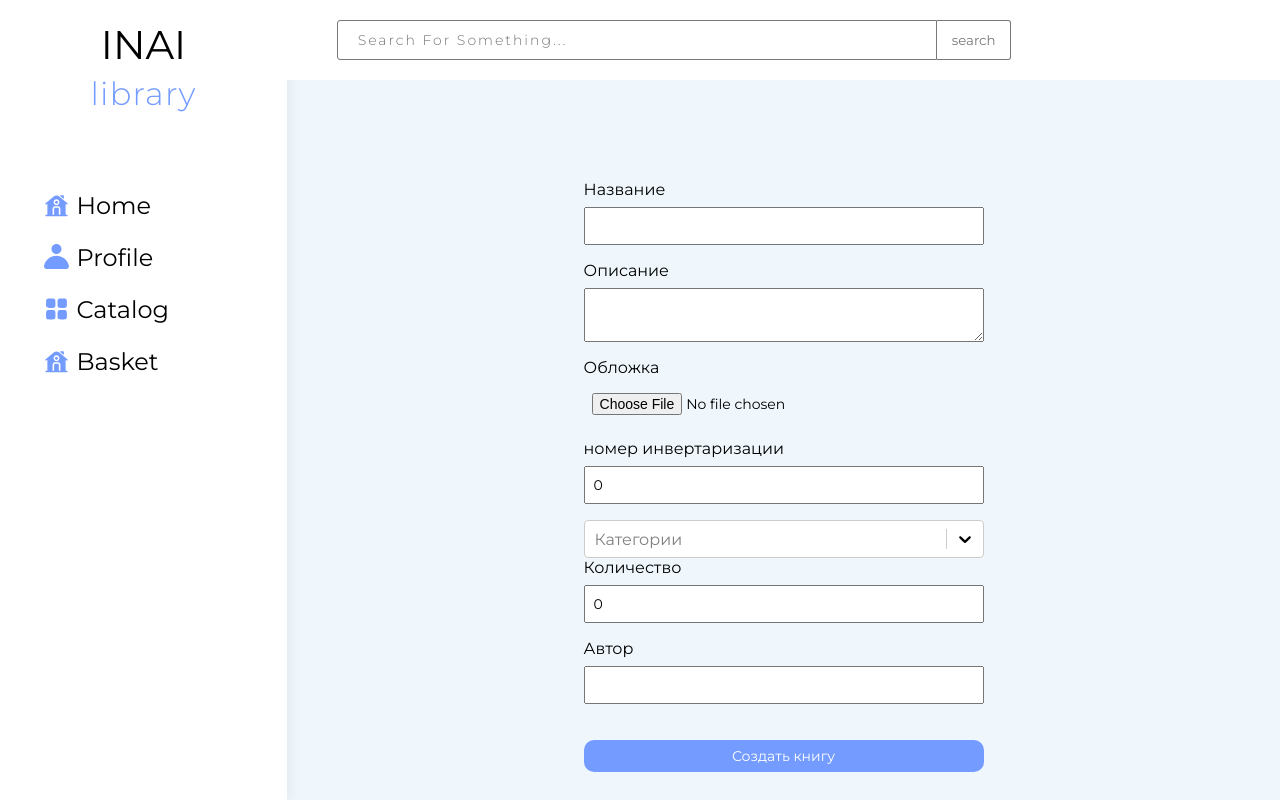
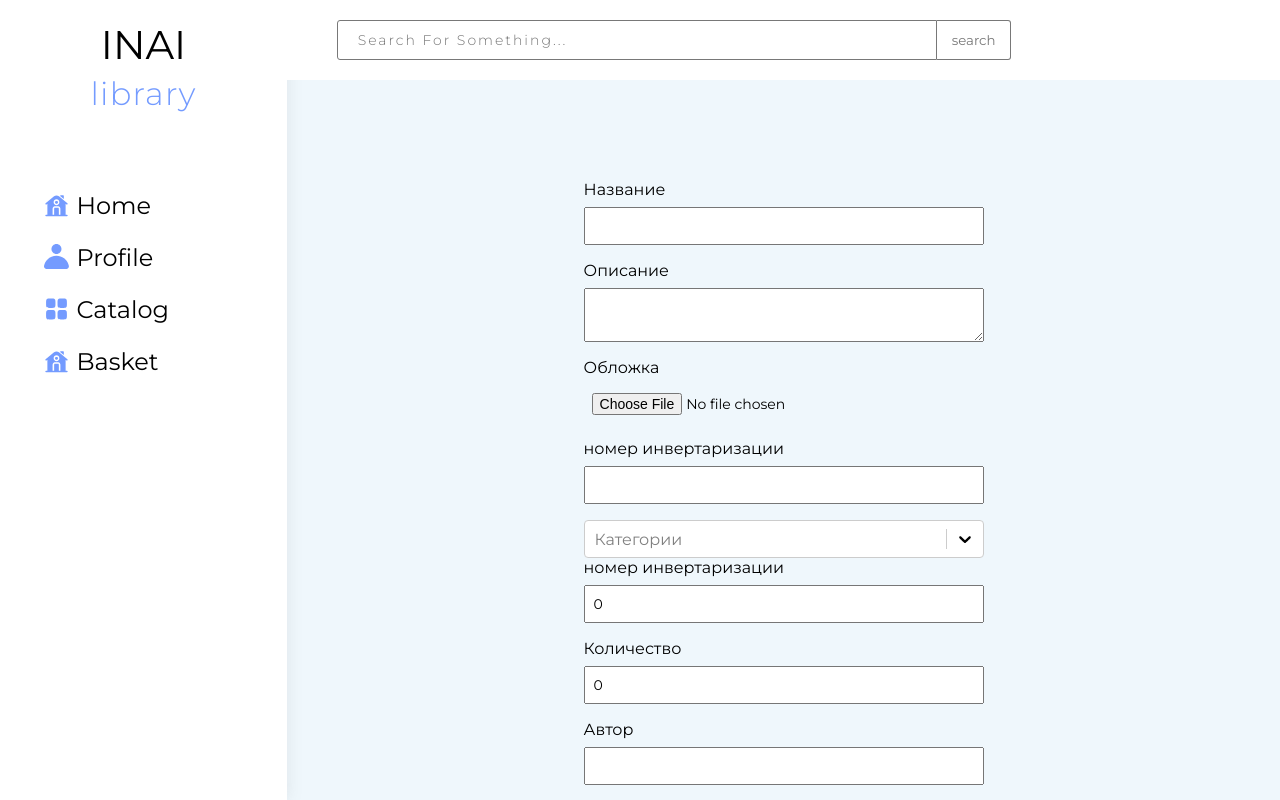
Before and after one commit to EmirlanDogdurbaev/libr2, a React (Vite) app: page /new-book in a window 1280 px wide. Built offline with nearby package versions, Linux system fonts and the light colour scheme; no server answers; sample sign-in values are in the browser's storage.

Commit message:
added new fields'

```diff
--- a/src/components/BookForm/BookForm.jsx
+++ b/src/components/BookForm/BookForm.jsx
@@ -16,8 +16,6 @@ export default function BookForm() {
   const [categories, setCategories] = useState([]);
 
   const [number, setNumber] = useState(0); // Add author state
-
-
 
   async function fetchCategories() {
     const res = await axios.get(api + "/list/category", header);
@@ -39,7 +37,6 @@ export default function BookForm() {
   const handleNumberChange = (e) => {
     setNumber(e.target.value);
   };
-
 
   const handleDescriptionChange = (e) => {
     setDescription(e.target.value);
@@ -63,7 +60,7 @@ export default function BookForm() {
     const formData = new FormData();
     formData.append("title", title);
     formData.append("description", description);
-    formData.append("image", image); // Append the file directly
+    formData.append("image", image);
     formData.append("quantity", quantity);
     formData.append("category", category);
     formData.append("author", author);
@@ -105,6 +102,19 @@ export default function BookForm() {
         onChange={handleImageChange}
       />
 
+      <label htmlFor="category">номер инвертаризации</label>
+      <input
+        type="number"
+        id="category"
+        value={category}
+        onChange={handleNumberChange}
+      />
+      <Select
+        placeholder="Категории"
+        options={categories}
+        onChange={(e) => setCategory(e.value)}
+      />
+
       <label htmlFor="invent-number">номер инвертаризации</label>
       <input
         type="number"
@@ -112,11 +122,7 @@ export default function BookForm() {
         value={number}
         onChange={handleNumberChange}
       />
-      <Select
-        placeholder="Категории"
-        options={categories}
-        onChange={(e) => setCategory(e.value)}
-      />
+
       <label htmlFor="quantity">Количество</label>
       <input
         type="number"
```
